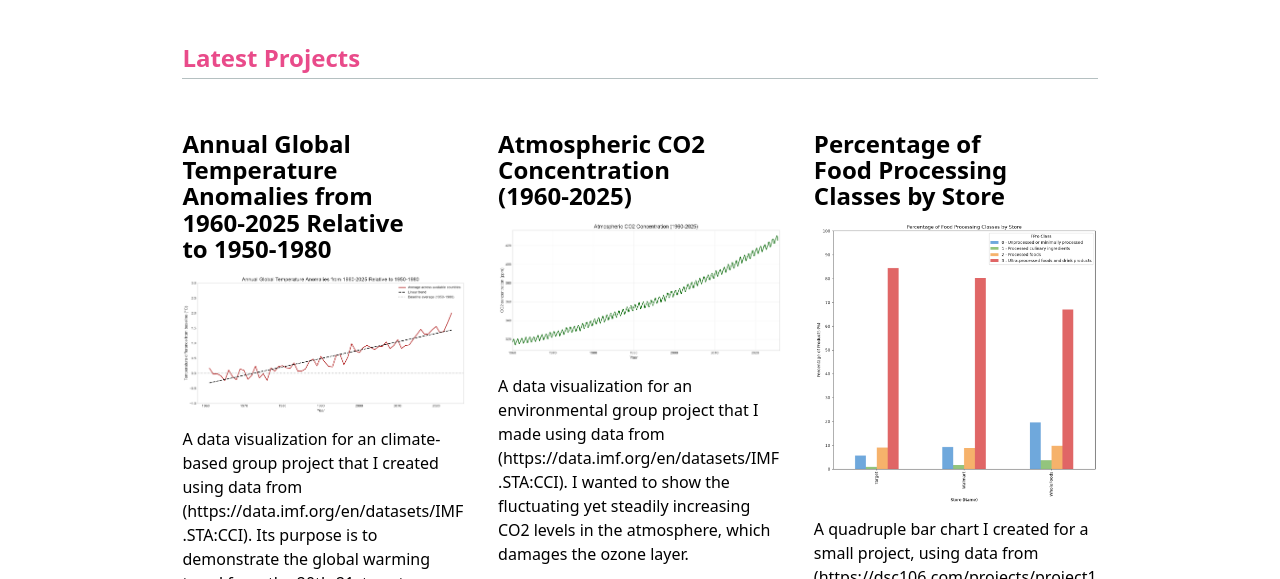
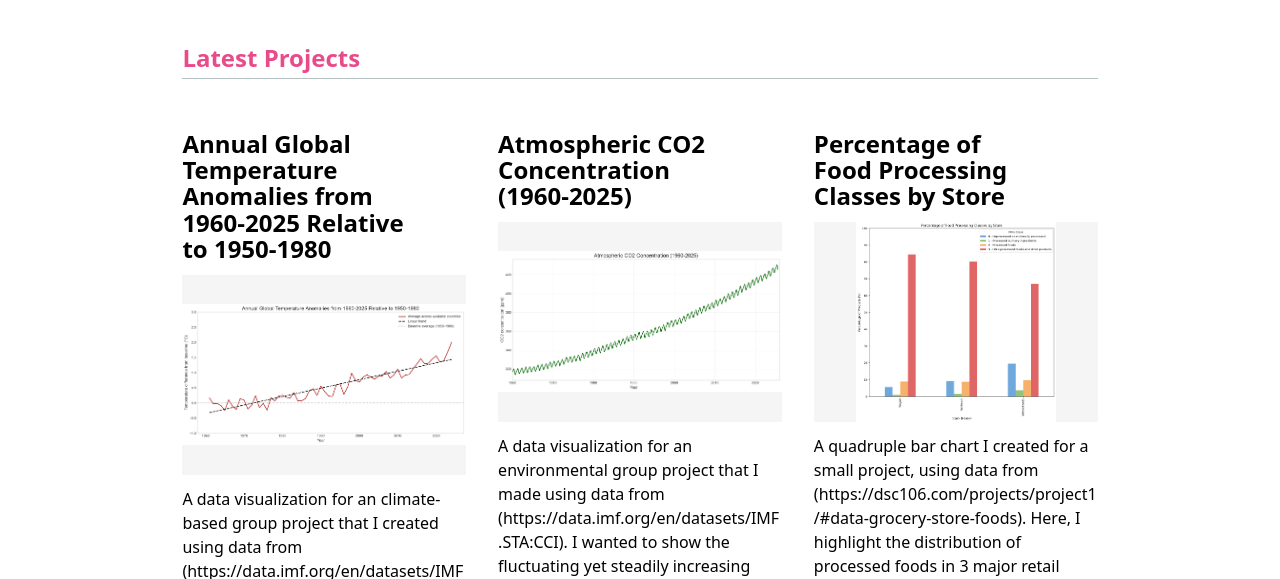
Before and after one commit to jbourdlaies/portfolio, a plain HTML site: page index.html in a window 1280 px wide. Shown: the part 221-800 px from the top of the page. Drawn offline with Linux system fonts and the light colour scheme; no server answers.

Commit message:
Changing css again to fix project text

```diff
--- a/style.css
+++ b/style.css
@@ -96,8 +96,9 @@ img {
 .projects article img {
   display: block;
   width: 100%;
-  height: auto;
+  height: 200px;
   object-fit: contain;
+  background: #f5f5f5;
 }
 
 .projects h2,
```
